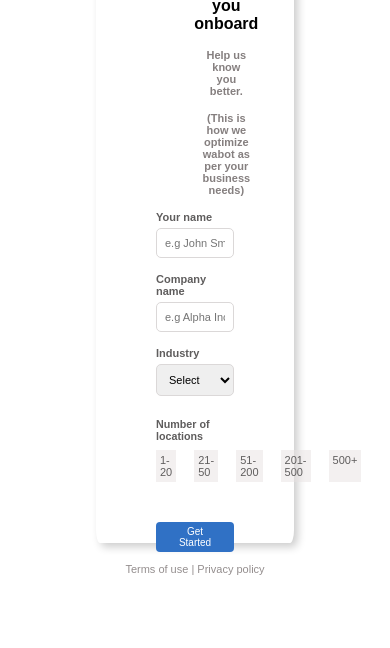
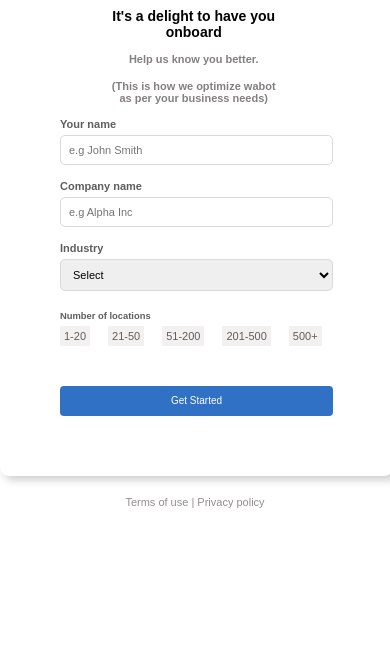
Before and after one commit to Deepak-gupta21/Wabot.ai-Assignment, a plain HTML site: page index.html in a window 390 px wide. Shown: the part 196-844 px from the top of the page. Drawn offline with Linux system fonts and the light colour scheme.

Commit message:
media query

```diff
--- a/style.css
+++ b/style.css
@@ -4,53 +4,53 @@ body {
   align-items: center;
   height: 100vh;
   margin: 0;
-    font-family: Arial, sans-serif;  font-family: Arial, sans-serif;
+  font-family: Arial, sans-serif;
+  font-family: Arial, sans-serif;
 }
-.main{
+.main {
   display: flex;
   flex-direction: column;
 }
-.container{
-
-    width: 20vw;
-    height: 70vh;
+.container {
+  width: 70%;
+  height: 70%;
   background-color: white;
   box-shadow: 4px 4px 8px rgba(0, 0, 0, 0.2);
   padding: 60px;
   padding-top: 15px;
   border-radius: 2%;
 }
-.intro{
+.intro {
   width: 65%;
-    padding-left:45px;
+  padding-left: 45px;
   display: flex;
   flex-direction: column;
   justify-content: center;
   align-items: center;
   text-align: center;
 }
-.titile{
+.titile {
   font-size: 11px;
 }
 
-
-.discription{
+.discription {
   margin-top: -20px;
   font-size: 11px;
-color:  #857f7f;
+  color: #857f7f;
 }
 .bold_disc {
   font-weight: 800;
 }
-.input_section{
+.input_section {
   display: flex;
   flex-direction: column;
-font-family: Arial, sans-serif;  font-family: Arial, sans-serif;
+  font-family: Arial, sans-serif;
+  font-family: Arial, sans-serif;
 }
 .input_section label {
   display: block;
   margin-bottom: 5px;
-    color:  #5f5d5d;
+  color: #5f5d5d;
   font-size: 11px;
   font-weight: 600;
 }
@@ -70,27 +70,26 @@ font-family: Arial, sans-serif;  font-family: Arial, sans-serif;
   gap: 18px;
   margin-top: -17px;
 }
-span{
+span {
   background-color: rgba(230, 223, 223, 0.479);
   padding: 4px;
-    font-size:11px;
+  font-size: 11px;
   cursor: pointer;
 }
-.interaction{
+.interaction {
   margin-top: -17px;
 }
-.locations{
-    color:  #5f5d5d;
+.locations {
+  color: #5f5d5d;
 }
 
-
-.button{
+.button {
   margin-top: 2.5rem;
   display: flex;
   justify-content: center;
   align-items: center;
 }
-.btn{
+.btn {
   display: flex;
   align-items: center;
   justify-content: center;
@@ -106,7 +105,7 @@ span{
   font-size: 10px;
   transition: background-color 0.3s, color 0.3s, border 0.3s;
 }
-.footer{
+.footer {
   margin-top: 20px;
   text-align: center;
   color: #948e8e;
@@ -117,15 +116,27 @@ span{
   color: white;
 }
 
-
 .btn:hover {
   background-color: white;
   color: black;
   border: 1px solid #5f5d5d;
 }
 
-
 /* Active (click) effect */
 .btn:active {
   background-color: #3e8e41;
 }
+
+/* Media query for screens with a maximum width of 768px */
+@media (max-width: 768px) {
+  body {
+    font-size: 14px;
+  }
+}
+
+/* Media query for screens with a minimum width of 1200px */
+@media (min-width: 1200px) {
+  body {
+    font-size: 18px;
+  }
+}
--- a/wabot/style.css
+++ /dev/null
@@ -1,131 +0,0 @@
-body {
-    display: flex;
-    justify-content: center;
-    align-items: center;
-    height: 100vh;
-    margin: 0;
-    font-family: Arial, sans-serif;  font-family: Arial, sans-serif;
-}
-.main{
-    display: flex;
-    flex-direction: column;
-}
-.container{
-
-    width: 20vw;
-    height: 70vh;
-background-color: white;
-box-shadow: 4px 4px 8px rgba(0, 0, 0, 0.2);
-padding: 60px;
-padding-top: 15px;
-border-radius: 2%;
-}
-.intro{
-    width: 65%;
-    padding-left:45px;
-    display: flex;
-    flex-direction: column;
-    justify-content: center;
-    align-items: center;
-    text-align: center;
-}
-.titile{
-font-size: 11px;
-}
-
-
-.discription{
-    margin-top: -20px;
-font-size: 11px;
-color:  #857f7f;
-}
-.bold_disc {
-    font-weight: 800;
-}
-.input_section{
-display: flex;
-flex-direction: column;
-font-family: Arial, sans-serif;  font-family: Arial, sans-serif;
-}
-.input_section label {
-    display: block;
-    margin-bottom: 5px;
-    color:  #5f5d5d;
-    font-size: 11px;
-    font-weight: 600;
-}
-
-.input_section input,
-.input_section select {
-    width: 100%;
-    padding: 8px;
-    margin-bottom: 15px;
-    border: 1px solid #dbd8d8;
-    border-radius: 5px;
-    font-size: 11px;
-    box-sizing: border-box;
-}
-.span_container {
-    display: flex;
-    gap: 18px;
-    margin-top: -17px;
-}
-span{
-    background-color: rgba(230, 223, 223, 0.479);
-    padding: 4px;
-    font-size:11px;
-    cursor: pointer;
-}
-.interaction{
-        margin-top: -17px;
-}
-.locations{
-    color:  #5f5d5d;
-}
-
-
-.button{
-    margin-top: 2.5rem;
-    display: flex;
-    justify-content: center;
-    align-items: center;
-}
-.btn{
-    display: flex;
-    align-items: center;
-    justify-content: center;
-    width: 100%;
-    padding-top: 43px;
-    height: 30px;
-    background-color: rgb(48, 113, 197);
-    color: white;
-    padding: 12px 20px;
-    border: none;
-    border-radius: 4px;
-    cursor: pointer;
-    font-size: 10px;
-    transition: background-color 0.3s, color 0.3s, border 0.3s;
-}
-.footer{
-    margin-top: 20px;
-    text-align: center;
-    color: #948e8e;
-    font-size: 11px;
-}
-.span_container span.active {
-    background-color: rgb(48, 113, 197);
-    color: white;
-}
-
-
-.btn:hover {
-    background-color: white;
-    color: black;
-    border: 1px solid #5f5d5d;
-}
-
-
-/* Active (click) effect */
-.btn:active {
-    background-color: #3e8e41;
-}
```
Also changed, not shown: wabot/index.html (deleted, +0 -71 lines), wabot/script.js (deleted, +0 -11 lines), wabot/logo.webp (deleted). Lines whose indentation alone changed are shown as unchanged.
